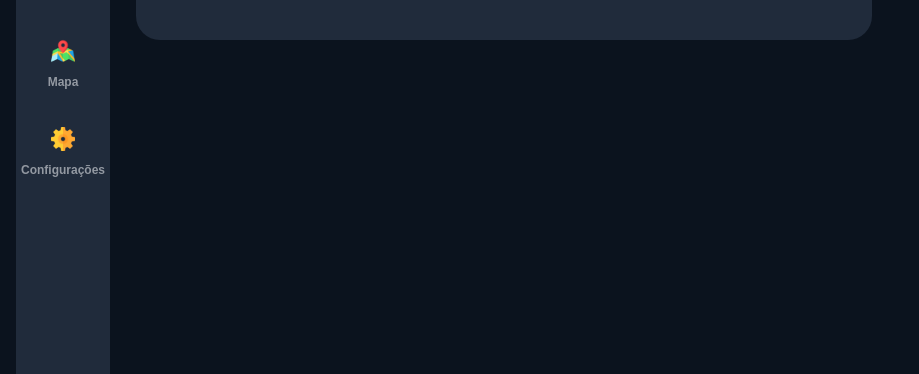
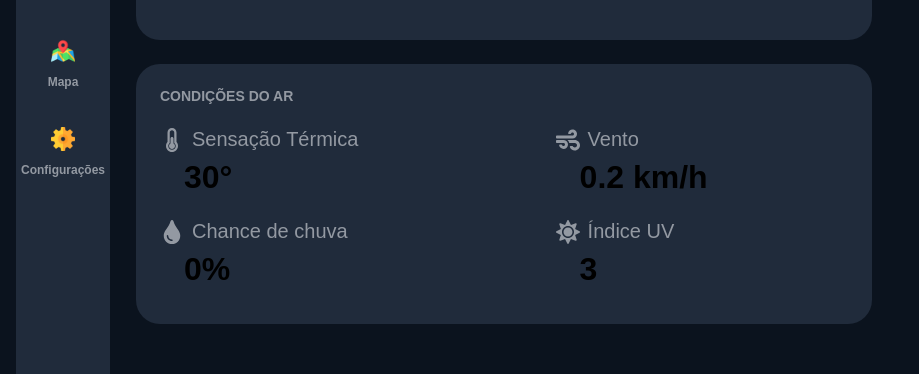
Before and after one commit to glacykm11/weather-app, an Angular app: page / in a window 1280 px wide. Shown: the part 284-658 px from the top of the page, without its empty margins (0-919 px from the left). Built offline with nearby package versions, Linux system fonts and the light colour scheme; no server answers.

Commit message:
fix: ajustes home

```diff
--- a/src/app/home/home.component.html
+++ b/src/app/home/home.component.html
@@ -7,4 +7,6 @@
     <ng-container>
         <app-today-forecast [todayForecasts]="todayForecasts"></app-today-forecast>
     </ng-container>
+
+    <app-air-conditions></app-air-conditions>
 </div>
--- a/src/app/home/home.component.ts
+++ b/src/app/home/home.component.ts
@@ -23,8 +23,8 @@ export class HomeComponent implements OnInit {
   constructor(private wheatherMapService: WheatherMapService, private weatherApiService: WeatherApiService) { }
 
   ngOnInit() {
-    this.getWheatherSlz();
-    this.getSlzWeatherForecast();
+    // this.getWheatherSlz();
+    // this.getSlzWeatherForecast();
   }
 
   private getWheatherSlz(): void {
--- a/src/app/home/home.module.ts
+++ b/src/app/home/home.module.ts
@@ -7,6 +7,7 @@ import { KelvinToCelsiusModule } from '../shared/pipes/kelvin-to-celsius/kelvin-
 import { CardWheatherModule } from '../shared/components/card-weather/card-weather.module';
 import { NavbarModule } from '../shared/components/navbar/navbar.module';
 import { TodayForecastModule } from '../shared/components/today-forecast/today-forecast.module';
+import { AirConditionsModule } from '../shared/components/air-conditions/air-conditions.module';
 
 @NgModule({
   declarations: [
@@ -18,7 +19,8 @@ import { TodayForecastModule } from '../shared/components/today-forecast/today-f
     KelvinToCelsiusModule,
     CardWheatherModule,
     NavbarModule,
-    TodayForecastModule
+    TodayForecastModule,
+    AirConditionsModule
   ]
 })
 export class HomeModule { }
```
